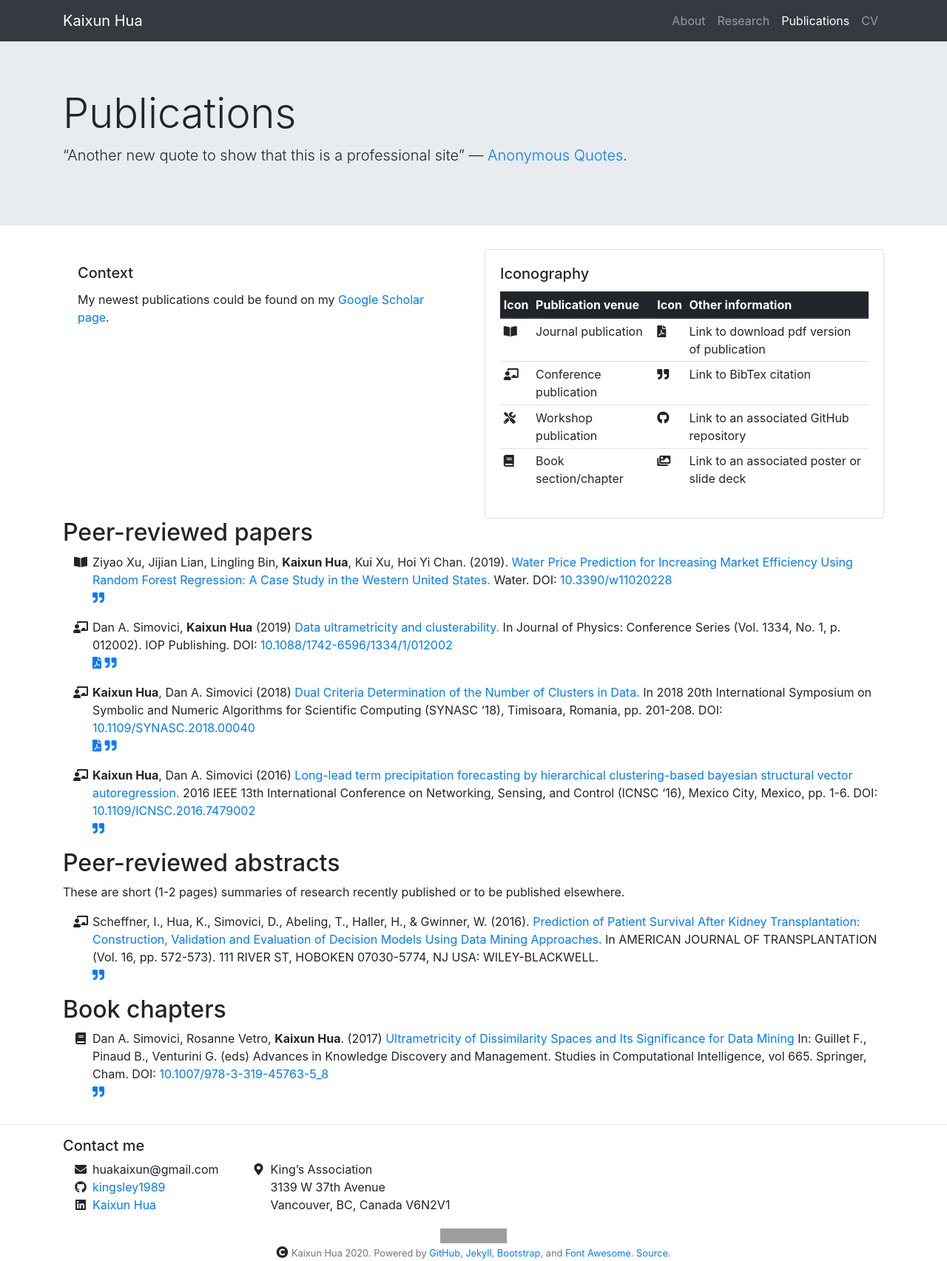
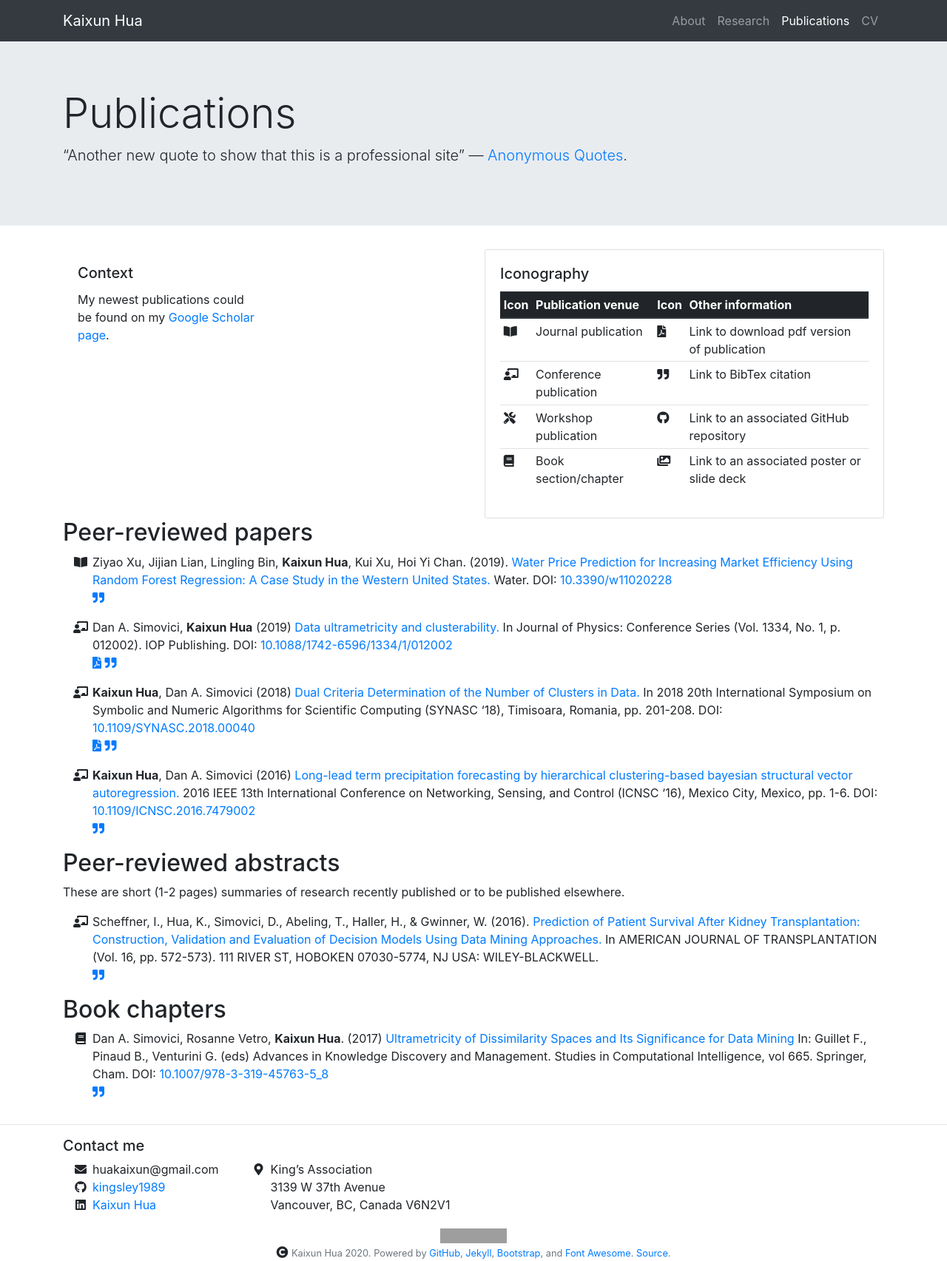
Before and after one commit to kingsley1989/kingsley1989.github.io, a Jekyll site: the page built from _pages/publications.md, in a window 1280 px wide. Shown: the whole page at 74% size. Built offline with Jekyll 4.4.1, drawn with Linux system fonts in a browser that asks for light colours; nearby versions of some CDN libraries; grey boxes are pictures that could not be loaded.

Commit message:
Update publications.html

```diff
--- a/_layouts/publications.html
+++ b/_layouts/publications.html
@@ -20,7 +20,7 @@
   <div class="row">
     <!-- Context blurb -->
     <div class="col">
-      <div class="card border-0">
+      <div class="card border-0" style="width: 18rem;">
         <div class="card-body">
           <h5 class="card-title">Context</h5>
           <div class="card-text">
```
